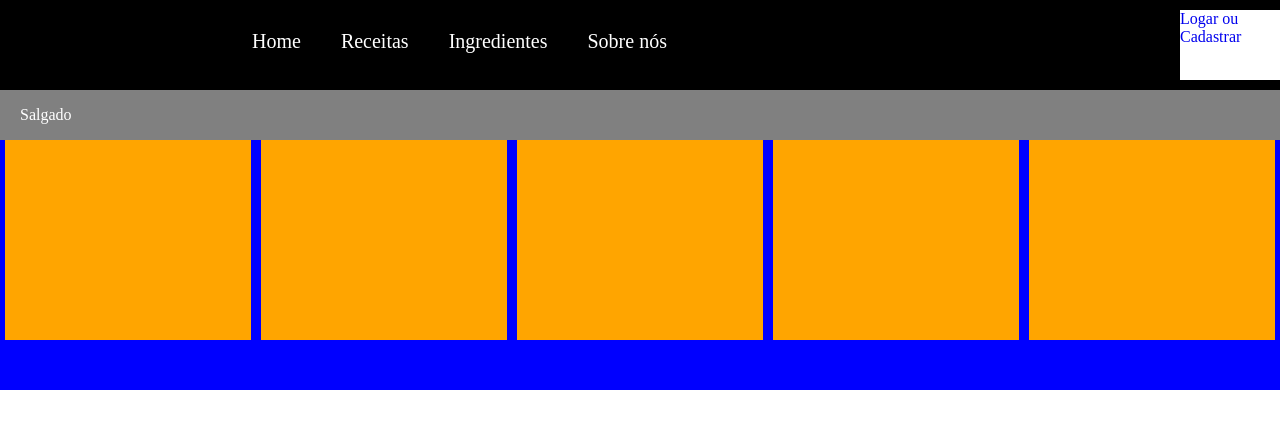
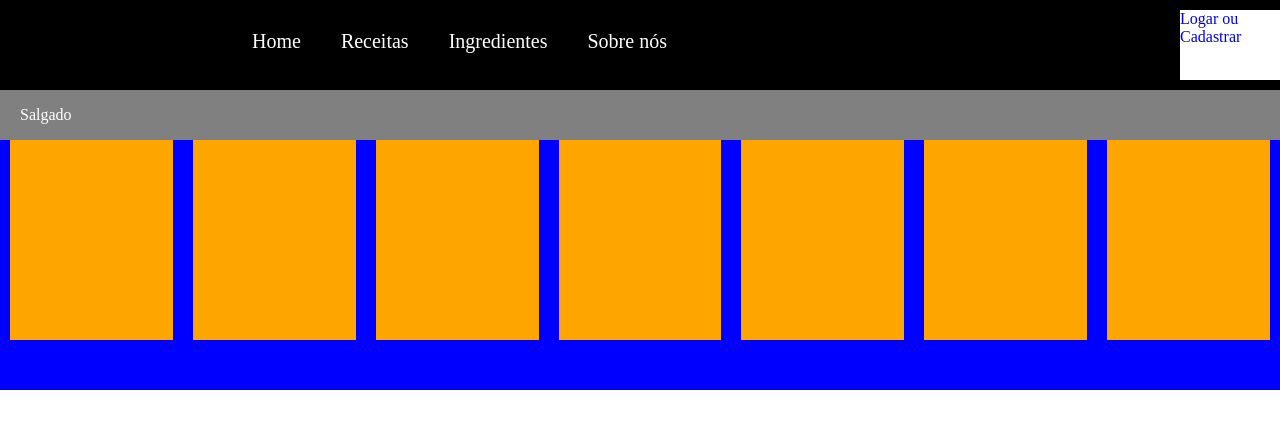
Before and after one commit to cp2-dc-info-projeto-final/bananinhas-receitas, a PHP site: page /categoriasreceitas/categoriasreceitas.html in a window 1280 px wide. Shown: the top 429 px of the page. Run offline with PHP 8.4, Linux system fonts and the light colour scheme.

Commit message:
Atualizando categoriamenu

```diff
--- a/logincadastro/categoriasreceitas/categoriasreceitas.html
+++ b/logincadastro/categoriasreceitas/categoriasreceitas.html
@@ -47,7 +47,11 @@
       <p> Salgado </p>
     </div>
   </div>
-  <div class="box">
+  <div class="parent-item">
+    <div class="item">
+    </div>
+    <div class="item">
+    </div>
     <div class="item">
     </div>
     <div class="item">
@@ -71,7 +75,8 @@
     loop:true,
     margin:10,
     nav:true,
-    });
+    item:4
+    })
 </script>
 </body>
 </html>
--- a/logincadastro/categoriasreceitas/stylecategoriasreceitas.css
+++ b/logincadastro/categoriasreceitas/stylecategoriasreceitas.css
@@ -107,7 +107,7 @@ margin-right:10%;
 	padding-left:20px;
 }
 
-.box{
+.parent-item{
 	width:100%;
 	height:250px;
     background-color:blue;
@@ -118,7 +118,7 @@ margin-right:10%;
 .item{
 	height:200px;
 	width:350px;
-	margin:5px;
+	margin:10px;
 	margin-top:0;
 	background-color:orange;
 }
--- a/logincadastro/home/home.html
+++ b/logincadastro/home/home.html
@@ -288,7 +288,7 @@
   </div>
 </p>
 
-<section class="conteudocinza4">
+<section id="conteudocinza4">
   <div class="Sobrenos">
     <p> Nossa equipe </p>
   </div>
--- a/logincadastro/home/scroll.js
+++ b/logincadastro/home/scroll.js
@@ -27,5 +27,5 @@ $(window).scroll(function () {
         $('.efect').addClass('animated fadeIn');
     })
      $('.receitaspequenas').waypoint(function(direction) {
-        $('.conteudocinza4').addClass('animated fadeIn');
+        $('#conteudocinza4').addClass('animated fadeIn');
     })
--- a/logincadastro/home/stylehome.css
+++ b/logincadastro/home/stylehome.css
@@ -252,7 +252,7 @@ margin-right:10%;
 	height:640px;
 }
 
-.conteudocinza4{
+#conteudocinza4{
 	padding: 60px 0;
 	width:100%;
 	height:840px;
@@ -686,11 +686,11 @@ a.tururu:hover{
     opacity:1;
 }
 
-.conteudocinza4{
+#conteudocinza4{
 	opacity:0;
 }
 
-.conteudocinza4.animated{
+#conteudocinza4.animated{
     opacity:1;
 }
 
```
